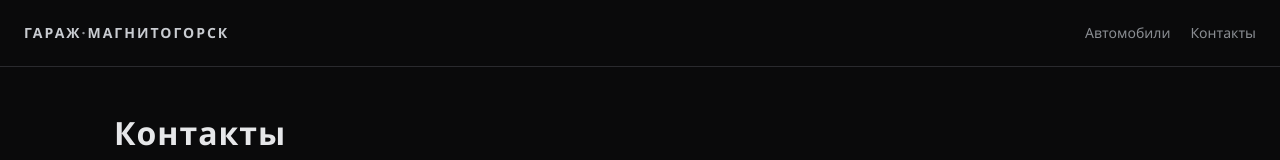
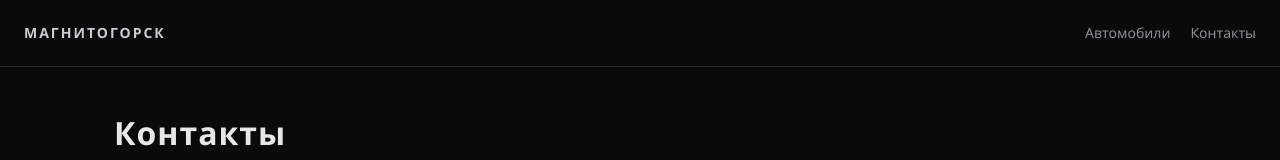
Before and after one commit to Smolentsov/edohod.ru, a plain HTML site: page contacts.html in a window 1280 px wide. Shown: the top 160 px of the page. Drawn offline with Linux system fonts and the light colour scheme.

Commit message:
Update contacts.html

```diff
--- a/contacts.html
+++ b/contacts.html
@@ -9,7 +9,7 @@
 
 </head>
 <body>
-<header><div class="logo">ГАРАЖ<span>·</span>МАГНИТОГОРСК</div>
+<header><div class="logo"</span>МАГНИТОГОРСК</div>
 <nav><a href="/">Автомобили</a><a href="/contacts.html">Контакты</a></nav></header>
 <div class="wrap">
 <h1>Контакты</h1>
```
